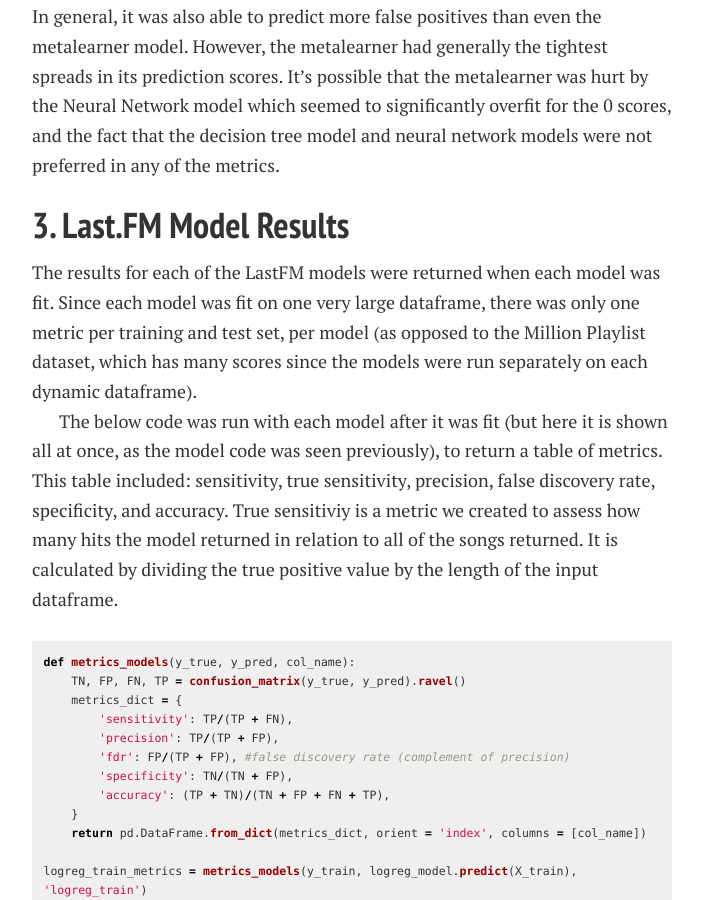
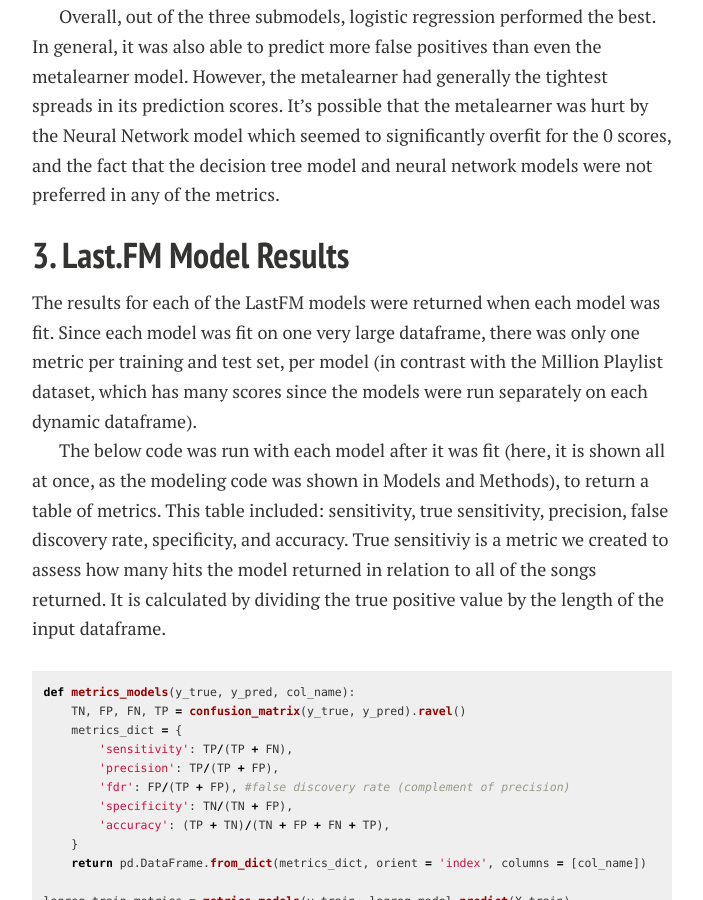
Before and after one commit to lyannaliu/lyannaliu.github.io, a Jekyll site: the page built from resultsandconclusion.md, in a window 1280 px wide and 900 px high, scrolled down 12208 px. Shown: the whole window, without its empty margins (288-991 px from the left). Built offline with Jekyll 4.4.1, drawn with Linux system fonts in a browser that asks for light colours; nearby versions of some CDN libraries; some of the changed text lies outside the part shown.

Commit message:
resultsupdated

````diff
--- a/resultsandconclusion.md
+++ b/resultsandconclusion.md
@@ -467,9 +468,9 @@ Overall, out of the three submodels, logistic regression performed the best. In
 
 <h2 id="3">3. Last.FM Model Results</h2>
 
-The results for each of the LastFM models were returned when each model was fit. Since each model was fit on one very large dataframe, there was only one metric per training and test set, per model (as opposed to the Million Playlist dataset, which has many scores since the models were run separately on each dynamic dataframe).
+The results for each of the LastFM models were returned when each model was fit. Since each model was fit on one very large dataframe, there was only one metric per training and test set, per model (in contrast with the Million Playlist dataset, which has many scores since the models were run separately on each dynamic dataframe).
 
-The below code was run with each model after it was fit (but here it is shown all at once, as the model code was seen previously), to return a table of metrics. This table included: sensitivity, true sensitivity, precision, false discovery rate, specificity, and accuracy. True sensitiviy is a metric we created to assess how many hits the model returned in relation to all of the songs returned. It is calculated by dividing the true positive value by the length of the input dataframe.
+The below code was run with each model after it was fit (here, it is shown all at once, as the modeling code was shown in Models and Methods), to return a table of metrics. This table included: sensitivity, true sensitivity, precision, false discovery rate, specificity, and accuracy. True sensitiviy is a metric we created to assess how many hits the model returned in relation to all of the songs returned. It is calculated by dividing the true positive value by the length of the input dataframe.
 
 ```python
 def metrics_models(y_true, y_pred, col_name):
````
Also changed, not shown: other parts of resultsandconclusion.md (+5 -2 lines).
